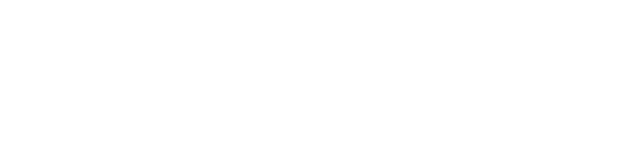
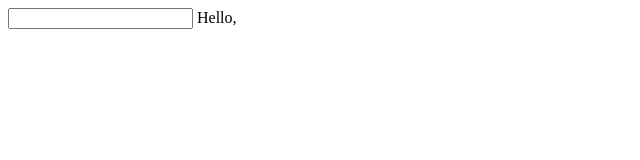
Before and after one commit to resheilpm/tests, a website: page index.html in a window 1280 px wide. Shown: the whole page, without its empty margins (0-640 px from the left). Drawn offline with Linux system fonts and the light colour scheme.

Commit message:
second vulnerability

```diff
--- a/index.html
+++ b/index.html
@@ -6,6 +6,14 @@
     <title>Document</title>
   </head>
   <body>
+    <!-- first -->
     <div id="output"></div>
+
+    <!-- second Vulnerable Code -->
+    <input type="text" id="name" value="" />
+    <script>
+      var name = document.getElementById("name").value;
+      document.write("Hello, " + name); // Malicious script injection
+    </script>
   </body>
 </html>
```
